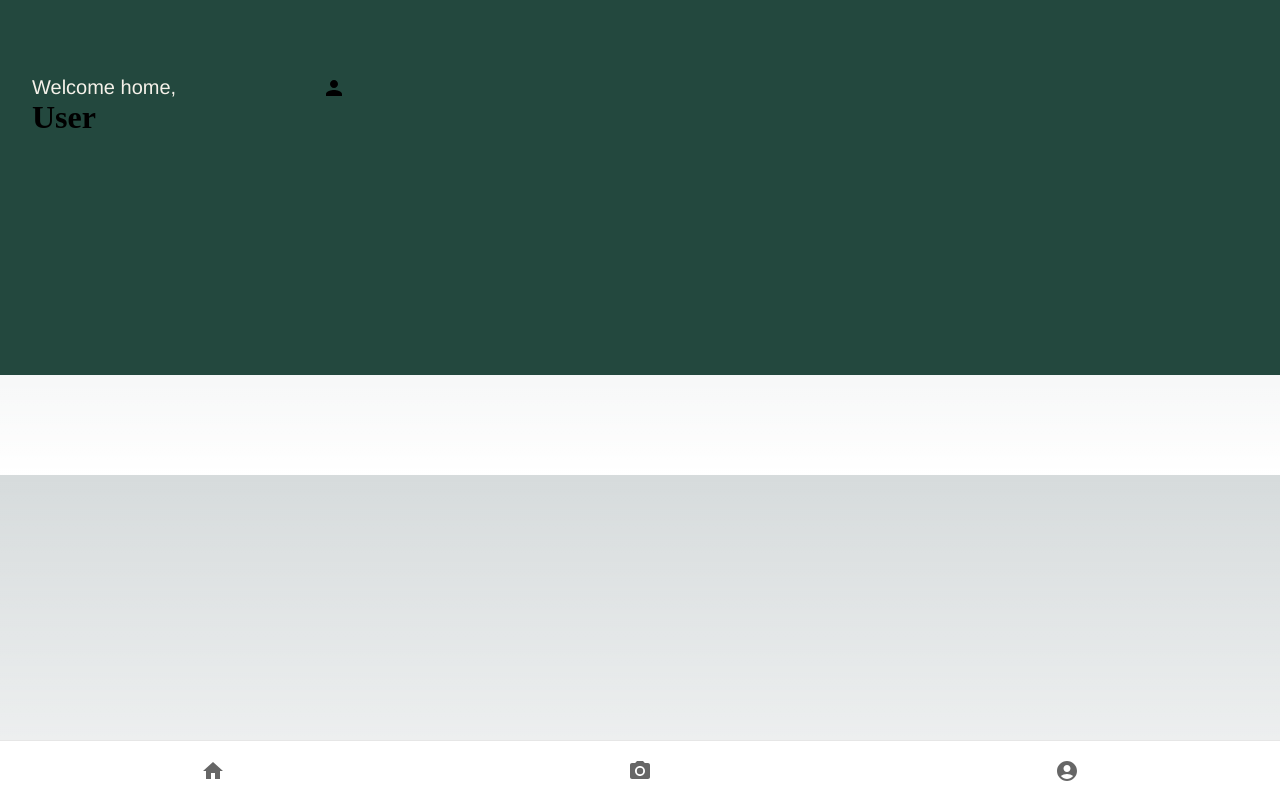
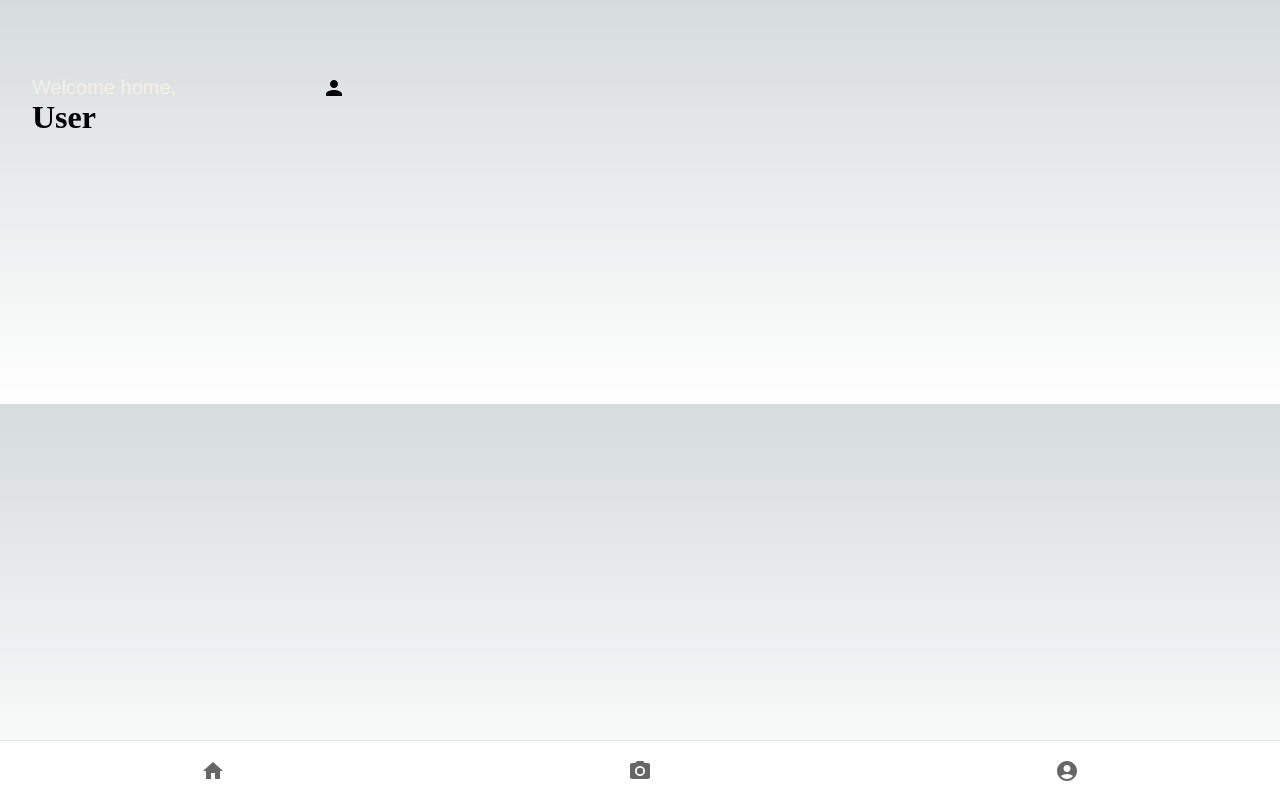
Before and after one commit to IdkwhatImD0ing/BeSustainable, a Next.js app in the folder app/: page / in a window 1280 px wide. Built offline with nearby package versions, Linux system fonts and the light colour scheme.

Commit message:
Remove extra RootLayouts

```diff
--- a/app/app/page.js
+++ b/app/app/page.js
@@ -1,21 +1,14 @@
-import RootLayout from "./layout";
-import styles from "./home.module.css";
-import PersonIcon from "@mui/icons-material/Person";
-import Tree from "./components/Tree";
+import RootLayout from './layout'
+import styles from './home.module.css'
+import PersonIcon from '@mui/icons-material/Person'
+import Tree from './components/Tree'
 
 export default function Home() {
   return (
-    <main className={styles.format}>
-      <div className={styles.container}>
-        {/* Other content of your page */}
-        <RootLayout>
-          <div className={styles.titleformat}>
-            <h1 className={styles.welcome}> Welcome home, </h1>
-            <h1 className={styles.username}> User</h1>
-            <PersonIcon className={styles.icon} />
-          </div>
-        </RootLayout>
-      </div>
-    </main>
-  );
+    <div className={styles.titleformat}>
+      <h1 className={styles.welcome}> Welcome home, </h1>
+      <h1 className={styles.username}> User</h1>
+      <PersonIcon className={styles.icon} />
+    </div>
+  )
 }
```
